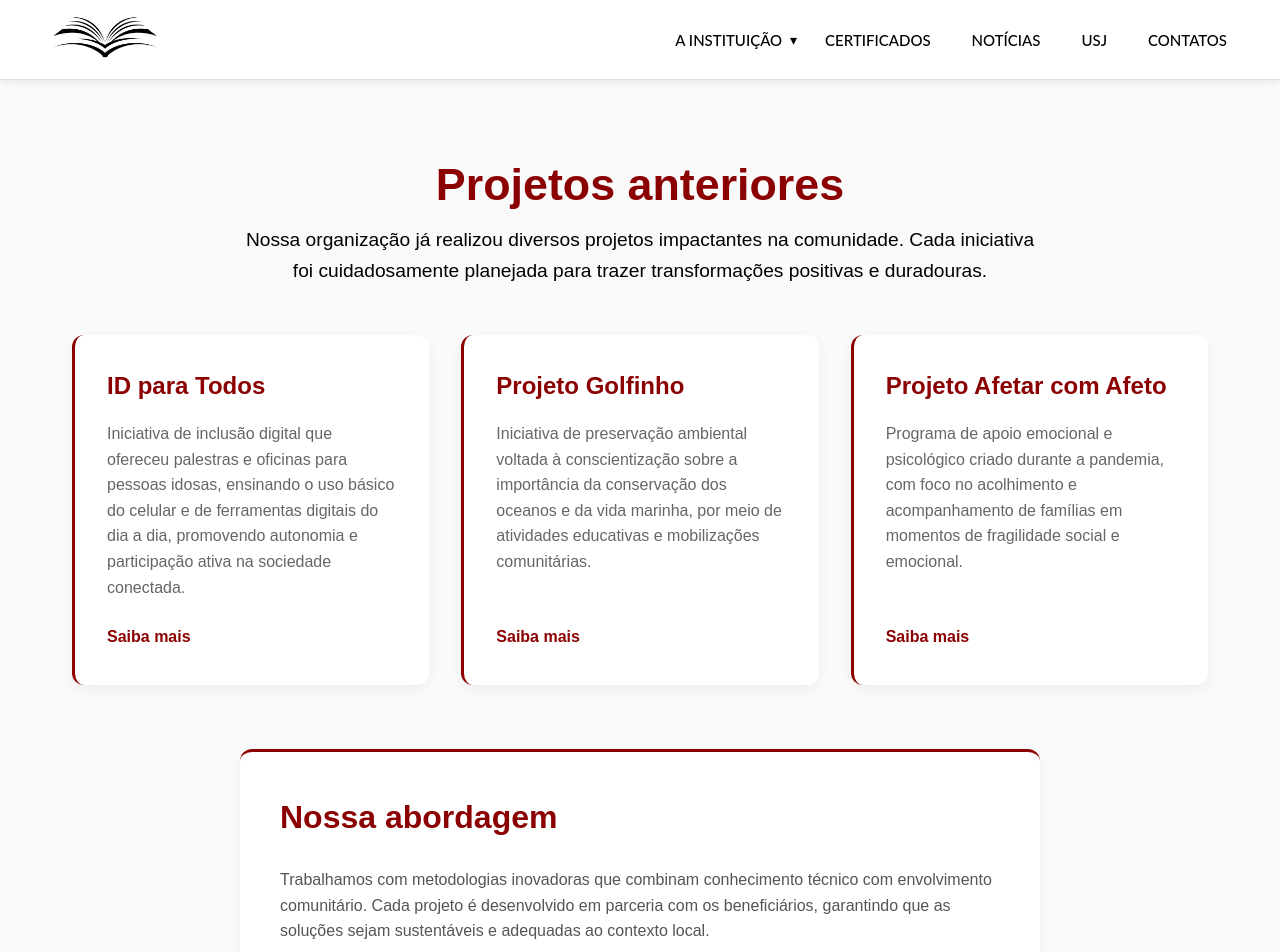
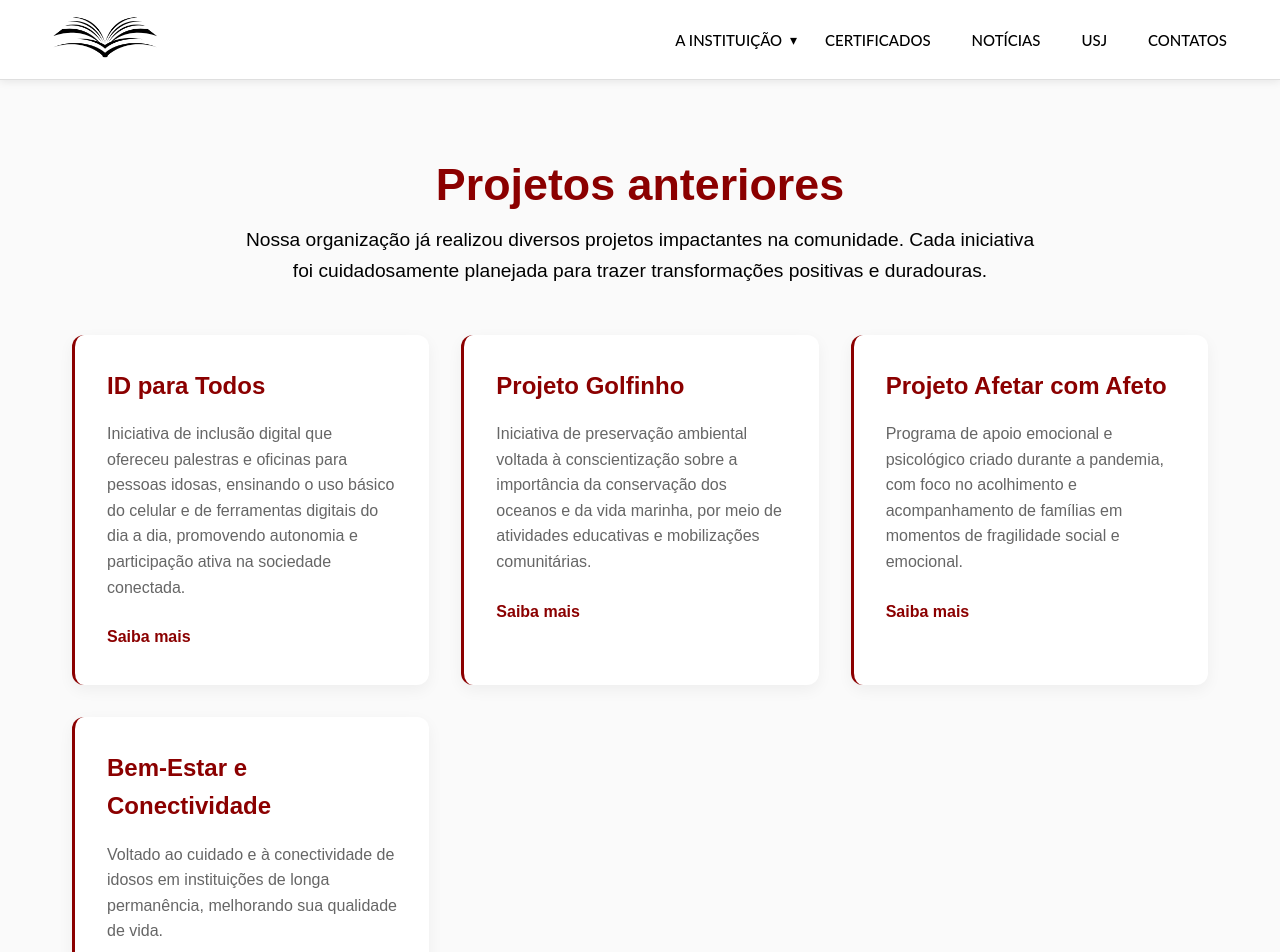
Before and after one commit to FUNDESJ/site-fundesj, a React (Vite) app: page /projetos-anteriores in a window 1280 px wide. Shown: the top 952 px of the page. Built offline with nearby package versions, Linux system fonts and the light colour scheme.

Commit message:
Atualizacao de paginas e rotas de projetos anteriores

```diff
--- a/src/App.jsx
+++ b/src/App.jsx
@@ -65,7 +65,7 @@ function App() {
         <Route path="/idintermediario/conheca" element={<Conheca />} />
         <Route path="/idintermediario/inscricao" element={<InscricoesIntermediario />} />
         <Route path="/idintermediario/chamada" element={<ChamadaIntermediario />} />
-        <Route path="/ilpi" element={<Ilpi />} />
+        <Route path="/projetos-anteriores/ilpi" element={<Ilpi />} />
         <Route path='/voluntariado' element={<Voluntariado />} />
         <Route path='/bombeiro-mirim' element={<BombeiroMirim />} />
         <Route path="/cursos/nef" element={<Nef />} />
--- a/src/pages/bombeiro mirim/index.jsx
+++ b/src/pages/bombeiro mirim/index.jsx
@@ -65,7 +65,6 @@ const BombeiroMirim = () => {
 
 
 
-        {/* Stats Section */}
         <section className="stats-section">
           <div className="stats-container">
             <div className="stat-item">
@@ -73,8 +72,8 @@ const BombeiroMirim = () => {
               <p>Alunos do <strong>7º ano do Ensino Fundamental</strong> em escolas da rede municipal</p>
             </div>
             <div className="stat-item highlight">
-              <h3>Alcance em 2023</h3>
-              <p><strong>242 estudantes</strong> atendidos em <strong>4 unidades escolares</strong></p>
+              <h3>Alcance do programa </h3>
+              <p><strong>1.270 estudantes</strong> atendidos desde 2023 </p>
             </div>
           </div>
         </section>
--- a/src/pages/projetosAnteriores/index.jsx
+++ b/src/pages/projetosAnteriores/index.jsx
@@ -5,6 +5,30 @@ import Header from '../../components/header';
 import Footer from '../../components/footer/footer';
 
 function ProjetosAnteriores() {
+
+  const projetos = [
+    {
+      id: 'id-todos',
+      titulo: 'ID para Todos',
+      descricao: 'Iniciativa de inclusão digital que ofereceu palestras e oficinas para pessoas idosas, ensinando o uso básico do celular e de ferramentas digitais do dia a dia, promovendo autonomia e participação ativa na sociedade conectada.'
+    },
+    {
+      id: 'golfinho',
+      titulo: 'Projeto Golfinho',
+      descricao: 'Iniciativa de preservação ambiental voltada à conscientização sobre a importância da conservação dos oceanos e da vida marinha, por meio de atividades educativas e mobilizações comunitárias.'
+    },
+    {
+      id: 'afetar-com-afeto',
+      titulo: 'Projeto Afetar com Afeto',
+      descricao: 'Programa de apoio emocional e psicológico criado durante a pandemia, com foco no acolhimento e acompanhamento de famílias em momentos de fragilidade social e emocional.'
+    },
+    {
+      id: "ilpi",
+      titulo: "Bem-Estar e Conectividade",
+      descricao: "Voltado ao cuidado e à conectividade de idosos em instituições de longa permanência, melhorando sua qualidade de vida.",
+    },
+  ];
+
   useEffect(() => {
     const scrollReveals = document.querySelectorAll('.pa-scroll-reveal');
 
@@ -36,45 +60,19 @@ function ProjetosAnteriores() {
           </p>
 
           <div className="pa-grid">
-            <div className="pa-card pa-scroll-reveal">
-              <Link to="/projetos-anteriores/id-todos" >
+            {projetos.map((projeto) => (
+              <div key={projeto.id} className="pa-card pa-scroll-reveal">
+                <Link to={`/projetos-anteriores/${projeto.id}`}>
                   <div className="pa-content">
-                  <h3 className="pa-card-title">ID para Todos</h3>
+                    <h3 className="pa-card-title">{projeto.titulo}</h3>
                     <p className="pa-card-description">
-                    Iniciativa de inclusão digital que ofereceu palestras e oficinas para pessoas idosas, ensinando o uso básico do celular e de ferramentas digitais do dia a dia,
-                    promovendo autonomia e participação ativa na sociedade conectada.
+                      {projeto.descricao}
                     </p>
-                  <a href="/projetos-anteriores/id-todos" className="pa-link">Saiba mais</a>
-                </div>
-              </Link>
-
-            </div>
-
-            <div className="pa-card pa-scroll-reveal">
-              <Link to="/projetos-anteriores/golfinho" >
-                <div className="pa-content">
-                  <h3 className="pa-card-title">Projeto Golfinho</h3>
-                  <p className="pa-card-description">
-                    Iniciativa de preservação ambiental voltada à conscientização sobre a importância da conservação dos oceanos e da vida marinha,
-                    por meio de atividades educativas e mobilizações comunitárias.
-                  </p>
-                  <a href="/projetos-anteriores/golfinho" className="pa-link">Saiba mais</a>
+                    <a href={`/projetos-anteriores/${projeto.id}`} className="pa-link">Saiba mais</a>
                   </div>
                 </Link>
               </div>
-
-            <div className="pa-card pa-scroll-reveal">
-              <Link to="/projetos-anteriores/afetar-com-afeto" >
-                <div className="pa-content">
-                  <h3 className="pa-card-title">Projeto Afetar com Afeto</h3>
-                  <p className="pa-card-description">
-                    Programa de apoio emocional e psicológico criado durante a pandemia, com foco no acolhimento e
-                    acompanhamento de famílias em momentos de fragilidade social e emocional.
-                  </p>
-                  <a href="/projetos-anteriores/afetar-com-afeto" className="pa-link">Saiba mais</a>
-                </div>
-              </Link>
-            </div>
+            ))}
           </div>
 
           <div className="pa-section">
--- a/src/pages/projetosAnteriores/projetosAnteriores.css
+++ b/src/pages/projetosAnteriores/projetosAnteriores.css
@@ -16,7 +16,6 @@
   padding: 0 2rem;
 }
 
-/* Scroll Reveal Animation */
 /* Titles and Text */
 .pa-title {
   font-size: 2.8rem;
@@ -24,7 +23,6 @@
   color: darkred;
   margin: 1rem;
   text-align: center;
-  transition-delay: 0.1s;
 }
 
 .pa-intro {
@@ -33,15 +31,15 @@
   margin: 0 auto 3rem;
   text-align: center;
   color: black;
-  transition-delay: 0.2s;
 }
 
-/* Grid Layout */
+/* Grid Layout - Cards alinhados */
 .pa-grid {
   display: grid;
-  grid-template-columns: repeat(auto-fit, minmax(300px, 1fr));
+  grid-template-columns: repeat(3, 1fr);
   gap: 2rem;
   margin-bottom: 4rem;
+  justify-content: center;
 }
 
 /* Cards */
@@ -52,6 +50,9 @@
   overflow: hidden;
   border-left: 3px solid darkred;
   transition: transform 0.3s ease, box-shadow 0.3s ease;
+  display: flex;
+  flex-direction: column;
+  height: 100%;
 }
 
 .pa-card:hover {
@@ -59,11 +60,19 @@
   box-shadow: 0 15px 30px rgba(0, 0, 0, 0.1);
 }
 
+.pa-card a {
+  text-decoration: none;
+  display: flex;
+  flex-direction: column;
+  height: 100%;
+}
+
 .pa-content {
   padding: 2rem;
-  height: 100%;
   display: flex;
   flex-direction: column;
+  height: 100%;
+  flex: 1;
 }
 
 .pa-card-title {
@@ -99,9 +108,11 @@
   background-color: #e74c3c;
   transition: width 0.3s ease;
 }
-.pa-link:hover{
-  color: red
+
+.pa-link:hover {
+  color: red;
 }
+
 .pa-link:hover::after {
   width: 100%;
 }
@@ -121,12 +132,18 @@
   font-size: 2rem;
   color: darkred;
   margin-bottom: 1.5rem;
-  transition-delay: 0.1s;
 }
 
 .pa-section p {
   color: #555;
-  transition-delay: 0.2s;
+}
+
+/* Responsividade */
+@media (max-width: 1024px) {
+  .pa-grid {
+    grid-template-columns: repeat(2, 1fr);
+    gap: 1.8rem;
+  }
 }
 
 @media (max-width: 768px) {
--- a/src/pages/projetosAtivos/index.jsx
+++ b/src/pages/projetosAtivos/index.jsx
@@ -30,12 +30,7 @@ const ProjetosAtivos = () => {
             image: idtodos,
             link: '/idintermediario'
         },
-        {
-            title: "Projeto ILPI",
-            description: "Voltado ao cuidado e à conectividade de idosos em instituições de longa permanência, melhorando sua qualidade de vida.",
-            image: bemEstar,
-            link: '/ilpi'
-        },
+
 
     ];
 
--- a/src/pages/realizacoes/index.jsx
+++ b/src/pages/realizacoes/index.jsx
@@ -85,9 +85,6 @@ function Realizacoes() {
             <div key={imagem.id} className="gallery-item">
               <div className="image-wrapper">
                 <img src={imagem.src} alt={imagem.alt} className="gallery-image" />
-                <div className="image-overlay">
-                  <span className="overlay-icon">🔍</span>
-                </div>
               </div>
             </div>
           ))}
--- a/src/pages/realizacoes/realizacoes.css
+++ b/src/pages/realizacoes/realizacoes.css
@@ -134,10 +134,6 @@
   display: block;
 }
 
-.gallery-item:hover .gallery-image {
-  transform: scale(1.05);
-}
-
 .image-overlay {
   position: absolute;
   top: 0;
```
Lines whose indentation alone changed are shown as unchanged.
